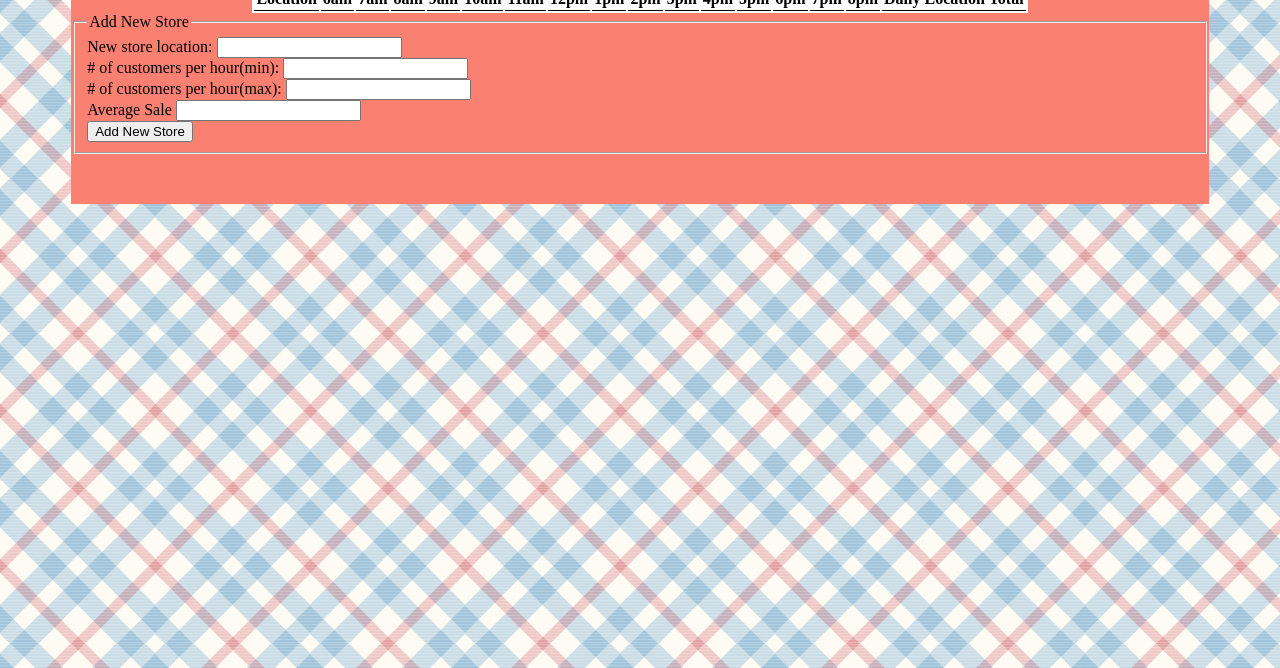
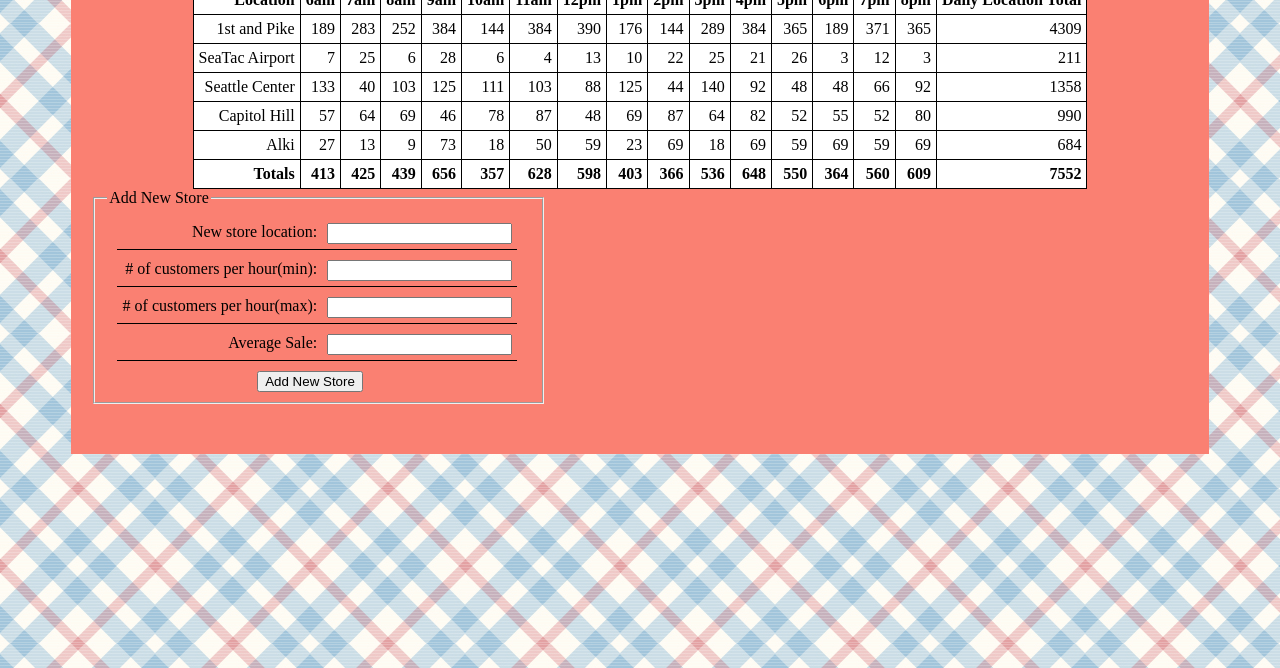
Before and after one commit to jrzollin/cookie-stand, a plain HTML site: page sales.html in a window 1280 px wide. Shown: the part 132-800 px from the top of the page. Drawn offline with Linux system fonts and the light colour scheme.

Commit message:
working on styling

```diff
--- a/app2.js
+++ b/app2.js
@@ -134,13 +134,15 @@ function handleSubmit(event){
 }
 
 
-// var pikeStore = new NewStore('1st and Pike', 23, 65, 6.3);
-// var seaTacStore = new NewStore('SeaTac Airport', 3, 24, 1.2);
-// var seattleCenterStore = new NewStore('Seattle Center', 11, 38, 3.7);
-// var capitolHillStore = new NewStore('Capitol Hill', 20, 38, 2.3);
-// var alkiStore = new NewStore('Alki', 2, 16, 4.6);
+var pikeStore = new NewStore('1st and Pike', 23, 65, 6.3);
+var seaTacStore = new NewStore('SeaTac Airport', 3, 24, 1.2);
+var seattleCenterStore = new NewStore('Seattle Center', 11, 38, 3.7);
+var capitolHillStore = new NewStore('Capitol Hill', 20, 38, 2.3);
+var alkiStore = new NewStore('Alki', 2, 16, 4.6);
 // console.log(allStores);
-
+for(var i = 0; i < allStores.length; i++){
+  printStore(allStores[i]);
+}
 
 function printStore(newStore){
   printSales(newStore);
--- a/sales.html
+++ b/sales.html
@@ -34,27 +34,27 @@
         <fieldset>
           <legend>Add New Store</legend>
 
-          <div>
-            <label for="storeLocation">New store location:</label>
+          <div class="form-input">
+            <label for="storeLocation" class="title">New store location:</label>
             <input type="text" name="storeLocation" required>
           </div>
 
-          <div>
-            <label for="minCustomer"># of customers per hour(min):</label>
+          <div class="form-input">
+            <label for="minCustomer" class="title"># of customers per hour(min):</label>
             <input type="number" name="minCustomer" required>
           </div>
 
-          <div>
-            <label for="maxCustomer"># of customers per hour(max):</label>
+          <div class="form-input">
+            <label for="maxCustomer" class="title"># of customers per hour(max):</label>
             <input type="number" name="maxCustomer" required>
           </div>
 
-          <div>
-            <label for="avgSale">Average Sale</label>
+          <div class="form-input">
+            <label for="avgSale" class="title">Average Sale:</label>
             <input type="number" step= 0.1 name="avgSale" required>
           </div>
 
-          <input type="submit" value="Add New Store">
+          <input type="submit" id="submit" value="Add New Store">
         </fieldset>
 
       <script src="app2.js" type="text/javascript"></script>
--- a/salesstyle.css
+++ b/salesstyle.css
@@ -31,15 +31,37 @@ table {
   text-align: right;
   margin: auto;
   background-color: white;
+  border-spacing: 0px;
+  border-collapse: collapse;
 }
 
-th {
-  border-top: 1px solid black;
+.title {
+  float: left;
+  width: 200px;
+  text-align: right;
+  padding-right: 10px;
+}
+
+.form-input {
+  margin: 10px;
+  width: 400px;
   border-bottom: 1px solid black;
+  padding-bottom: 5px;
+}
+
+#submit {
+  margin-left: 150px;
+}
+
+#form {
+  width: 40%;
+  margin-left: 20px;
 }
 
 th, td {
   padding: 2px;
+  border: 1px solid black;
+  padding: 5px;
 }
 
 tr:hover {
--- a/style.css
+++ b/style.css
@@ -48,7 +48,7 @@ section {
 
 #storeInfo {
   width: 20%;
-  height: 380px;
+  height: 480px;
   margin-top: 30px;
   border-radius: 10px;
   float: right;
```
Also changed, not shown: index.html (+15 -0 lines).
